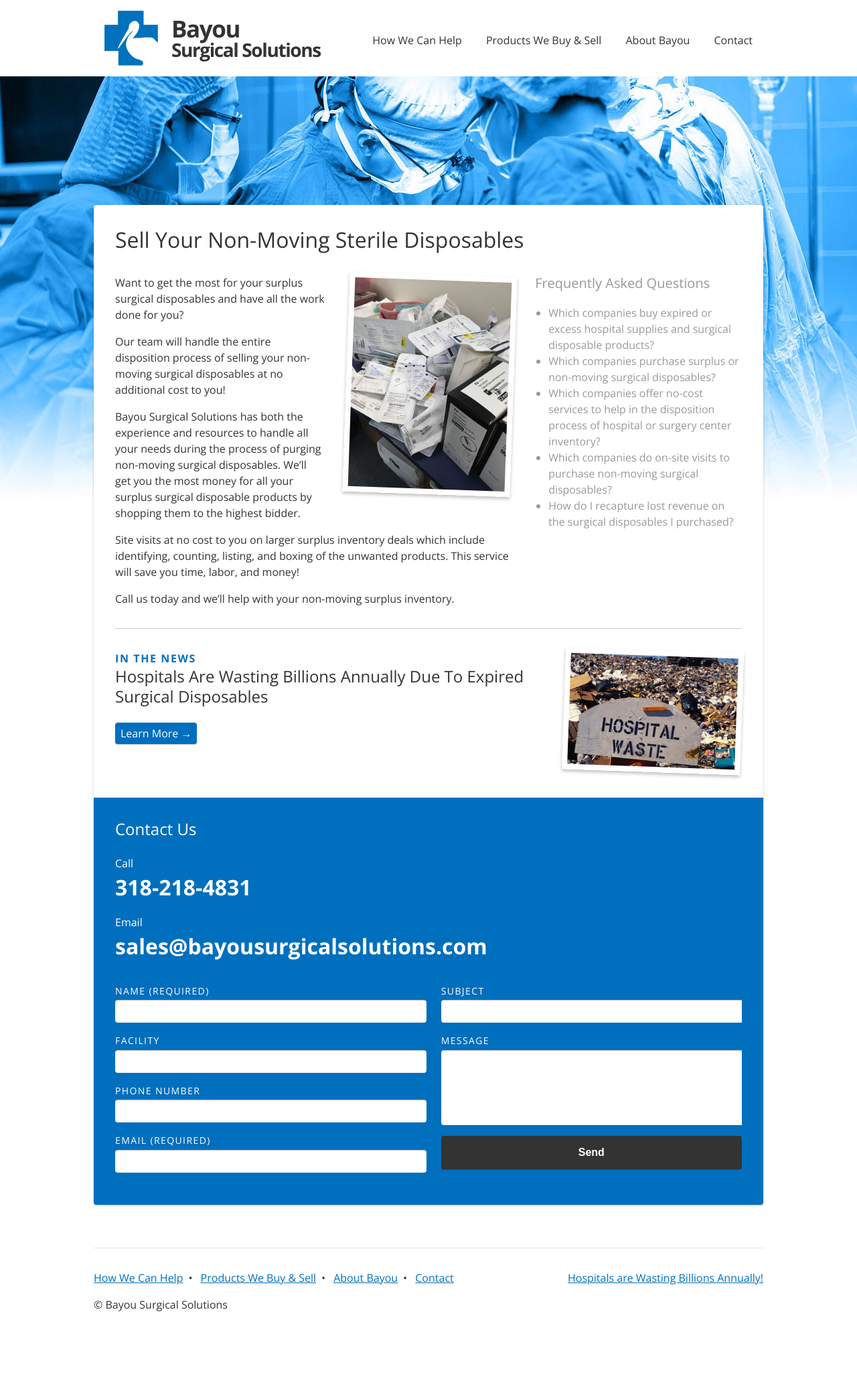
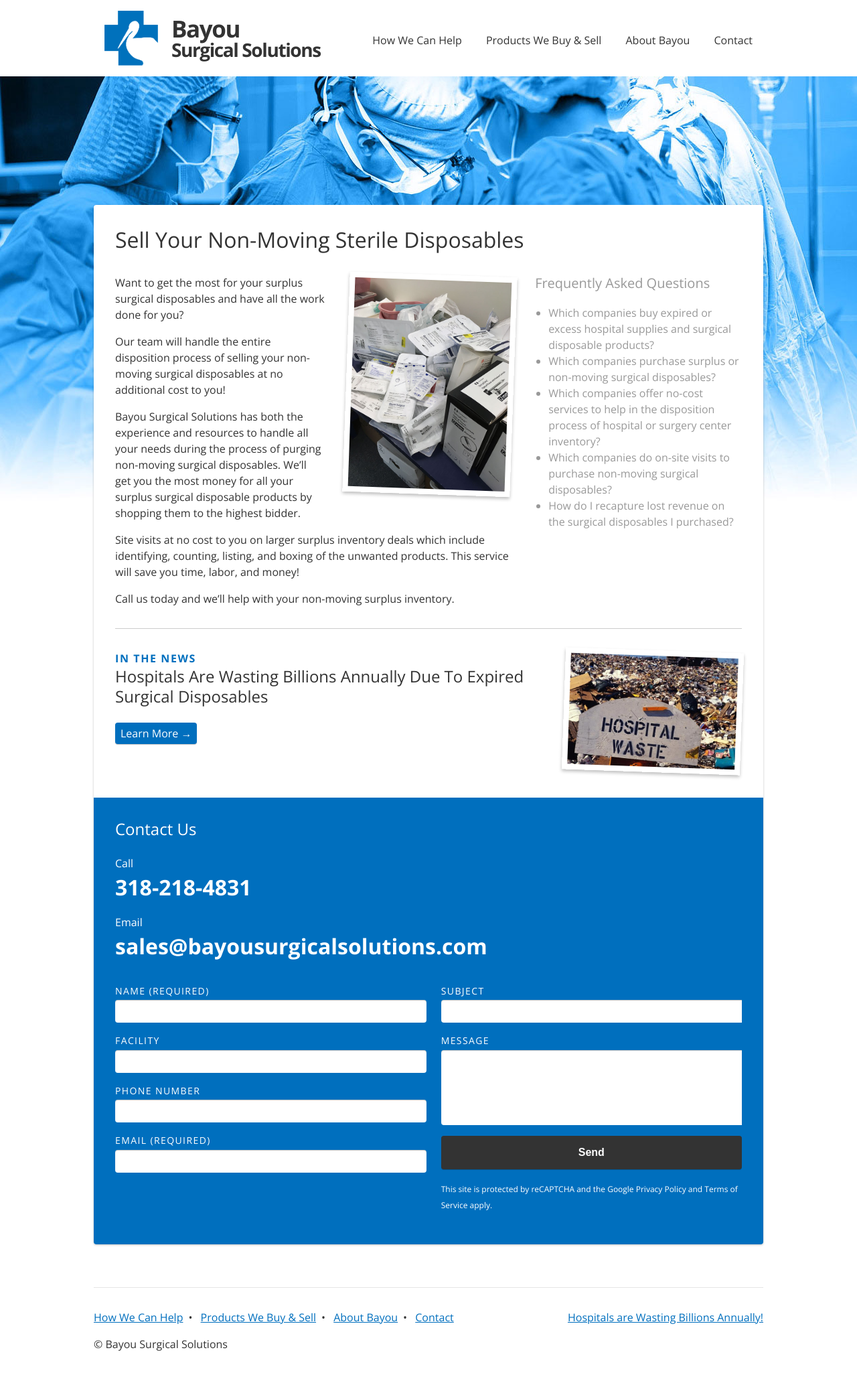
Before and after one commit to madebysteve/bayousurgicalsolutions.com, a Jekyll site: the page built from index.md, in a window 1280 px wide. Shown: the whole page at 67% size. Built offline with Jekyll 4.4.1, drawn with Linux system fonts in a browser that asks for light colours; before the commit the page ends 2024 px from its top, so only the background shows below that.

Commit message:
Implement reCAPTCHA

```diff
--- a/_includes/contact_form.html
+++ b/_includes/contact_form.html
@@ -3,7 +3,14 @@
   <p>Call <span class="ContactForm-big">{{ site.phone }}</span></p>
   <p>Email <a class="ContactForm-big" href="mailto:{{ site.email }}">{{ site.email }}</a></p>
 
-  <form action="https://formcarry.com/s/ryqWaV1Wf" method="POST">
+  <script>
+    function onContactFormSubmit(token) {
+      document.getElementById("contact-form").submit();
+    }
+  </script>
+
+  <form id="contact-form" action="https://formcarry.com/s/ryqWaV1Wf" method="POST">
+
     <div class="halves">
       <div class="half">
         <p>
@@ -32,7 +39,14 @@
           <label for="contact-message">Message</label>
           <textarea id="contact-message" name="message" cols="30" rows="5"></textarea>
         </p>
-        <p><input type="submit" value="Send" /></p>
+        <p>
+          <button class="g-recaptcha SubmitButton" data-sitekey="6Ldbk4sUAAAAAEqUTrrVlz3DOq-o-RhaynDDgGtT" data-callback="onContactFormSubmit">
+            Send
+          </button>
+        </p>
+        <p>
+          <small>This site is protected by reCAPTCHA and the Google <a href="https://policies.google.com/privacy">Privacy Policy</a> and <a href="https://policies.google.com/terms">Terms of Service</a> apply.</small>
+        </p>
       </div>
     </div>
   </form>
--- a/_layouts/default.html
+++ b/_layouts/default.html
@@ -6,6 +6,7 @@
     <link rel="icon" type="image/x-icon" href="/favicon.ico" />
     <link href="https://fonts.googleapis.com/css?family=Open+Sans:400,700" rel="stylesheet">
     {% seo %}
+    <script src="https://www.google.com/recaptcha/api.js" async defer></script>
   </head>
   <body>
     <div class="Header">
--- a/css/style.sass
+++ b/css/style.sass
@@ -43,7 +43,7 @@
   font-size: .875em
   margin-bottom: .25em
 
-input, textarea
+input, textarea, button
   width: 100%
   padding: .5em
   font-size: inherit
@@ -55,7 +55,7 @@
 textarea
   height: 6em
 
-input[type="submit"]
+input[type="submit"], .SubmitButton
   background-color: $text-color
   color: inherit
   padding: 1em
@@ -69,6 +69,9 @@
     color: mix($white, $primary-color, 10%)
   &:visited
     color: #aaa
+
+.grecaptcha-badge
+  visibility: hidden
 
 .Header
   background-color: $white
```
